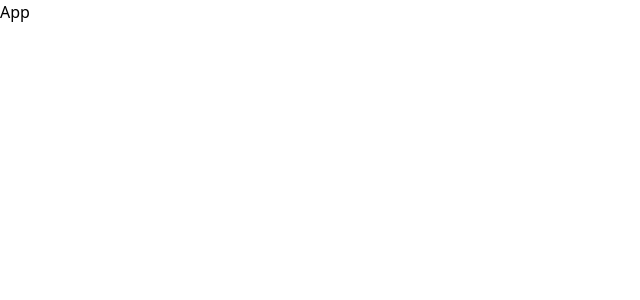
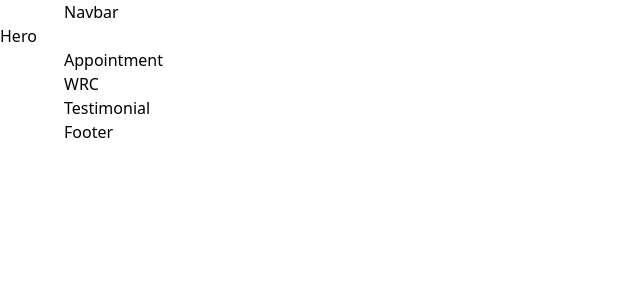
Before and after one commit to unais-k/rc-demo, a React (Vite) app: page / in a window 1280 px wide. Shown: the top 300 px of the page, without its empty margins (0-640 px from the left). Built offline with nearby package versions, Linux system fonts and the light colour scheme.

Commit message:
sections ready

```diff
--- a/src/App.jsx
+++ b/src/App.jsx
@@ -1,8 +1,33 @@
+import WRC from "./components/modules/WRC"
+import Appointment from "./components/modules/appointment"
+import Hero from "./components/modules/hero"
+import Testimonial from "./components/modules/testimonial"
+import Footer from "./components/wrapper/footer"
+import Navbar from "./components/wrapper/navbar"
 
 
 const App = () => {
   return (
-    <div>App</div>
+    <div className="bg-primary w-full overflow-hidden">
+            <div className="flex justify-center items-center sm:px-16 px-6">
+                <div className="xl:max-w-[1280px] w-full">
+                    <Navbar />
+                </div>
+            </div>
+            <div className="flex justify-center items-start bg-primary">
+                <div className="xl:max-w-[1280px] w-full">
+                    <Hero />
+                </div>
+            </div>
+            <div className="bg-primary flex justify-center items-start  sm:px-16 px-6">
+                <div className="xl:max-w-[1280px] w-full">
+                    <Appointment/>
+                    <WRC/>
+                    <Testimonial/>
+                    <Footer />
+                </div>
+            </div>
+        </div>
   )
 }
 
--- /dev/null
+++ b/src/components/modules/WRC.js
@@ -0,0 +1,8 @@
+
+const WRC = () => {
+  return (
+    <div>WRC</div>
+  )
+}
+
+export default WRC
--- /dev/null
+++ b/src/components/modules/appointment.js
@@ -0,0 +1,8 @@
+
+const Appointment = () => {
+  return (
+    <div>Appointment</div>
+  )
+}
+
+export default Appointment
--- /dev/null
+++ b/src/components/modules/hero.js
@@ -0,0 +1,8 @@
+
+const Hero = () => {
+  return (
+    <div>Hero</div>
+  )
+}
+
+export default Hero
--- /dev/null
+++ b/src/components/modules/testimonial.js
@@ -0,0 +1,8 @@
+
+const Testimonial = () => {
+  return (
+    <div>Testimonial</div>
+  )
+}
+
+export default Testimonial
--- /dev/null
+++ b/src/components/wrapper/footer.js
@@ -0,0 +1,8 @@
+
+const Footer = () => {
+  return (
+    <div>Footer</div>
+  )
+}
+
+export default Footer
--- /dev/null
+++ b/src/components/wrapper/navbar.js
@@ -0,0 +1,8 @@
+
+const Navbar = () => {
+  return (
+    <div>Navbar</div>
+  )
+}
+
+export default Navbar
--- a/tailwind.config.js
+++ b/tailwind.config.js
@@ -10,9 +10,17 @@ export default {
         poppins: ["Poppins", "sans-serif"],
         montserrat: ["Montserrat", "sans-serif"],
         urbanist: ["Urbanist", "sans-serif"],
-        raleway:['Raleway', "sans-serif"],
-        pathway:['Pathway Gothic One', "sans-serif"]
-    },
+        raleway: ['Raleway', "sans-serif"],
+        pathway: ['Pathway Gothic One', "sans-serif"]
+      },
+      screens: {
+        xs: "480px",
+        ss: "620px",
+        sm: "768px",
+        md: "1060px",
+        lg: "1200px",
+        xl: "1700px",
+      },
     },
   },
   plugins: [],
```
Also changed, not shown: src/constants/index.js (added).
